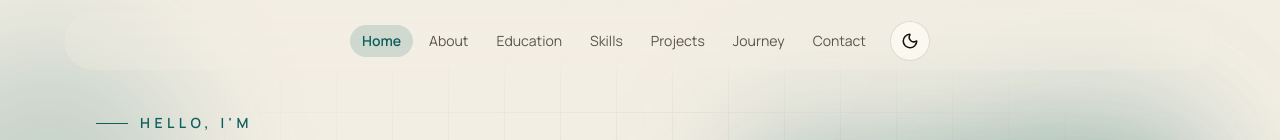
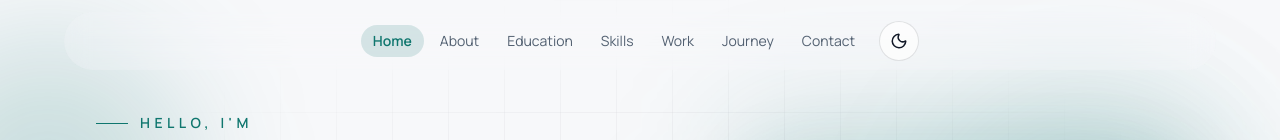
Before and after one commit to Poorna-danushka/Poorna-Danushka-portfolio, a React (Vite) app: page / in a window 1280 px wide. Shown: the top 140 px of the page. Built offline with nearby package versions, Linux system fonts and the light colour scheme; grey boxes are pictures that could not be loaded.

Commit message:
Refine portfolio layout, navigation, and color theme

```diff
--- a/src/App.tsx
+++ b/src/App.tsx
@@ -6,7 +6,6 @@ import { Education } from './sections/Education'
 import { Hero } from './sections/Hero'
 import { Journey } from './sections/Journey'
 import { Projects } from './sections/Projects'
-import { Services } from './sections/Services'
 import { Skills } from './sections/Skills'
 
 export default function App() {
@@ -26,7 +25,6 @@ export default function App() {
         <Skills />
         <Projects />
         <Journey />
-        <Services />
         <Contact />
       </main>
       <Footer />
--- a/src/components/SectionHeading.tsx
+++ b/src/components/SectionHeading.tsx
@@ -18,12 +18,12 @@ export function SectionHeading({ eyebrow, title, description, align = 'left' }:
       initial="hidden"
       whileInView="visible"
       viewport={{ once: true, amount: 0.4 }}
-      className={align === 'center' ? 'mx-auto max-w-2xl text-center' : 'max-w-2xl'}
+      className={align === 'center' ? 'mx-auto max-w-2xl text-center' : 'max-w-3xl'}
     >
       {eyebrow ? (
         <p className="mb-3 text-xs font-semibold uppercase tracking-[0.28em] text-accent">{eyebrow}</p>
       ) : null}
-      <h2 className="text-balance font-display text-3xl leading-tight text-fg min-[380px]:text-4xl sm:text-5xl">{title}</h2>
+      <h2 className="text-balance font-display text-3xl font-medium leading-[1.08] tracking-tight text-fg min-[380px]:text-4xl sm:text-5xl">{title}</h2>
       {description ? <p className="mt-4 text-base leading-relaxed text-muted sm:text-lg">{description}</p> : null}
     </motion.div>
   )
--- a/src/data/portfolio.ts
+++ b/src/data/portfolio.ts
@@ -44,7 +44,7 @@ export const portfolio: PortfolioData = {
     { id: 'about', label: 'About' },
     { id: 'education', label: 'Education' },
     { id: 'skills', label: 'Skills' },
-    { id: 'projects', label: 'Projects' },
+    { id: 'projects', label: 'Work' },
     { id: 'journey', label: 'Journey' },
     { id: 'contact', label: 'Contact' },
   ],
--- a/src/index.css
+++ b/src/index.css
@@ -16,26 +16,26 @@
 }
 
 :root {
-  --bg: #f3eee4;
-  --elevated: #fffcf6;
-  --fg: #14120e;
-  --muted: #5a554c;
-  --border: rgb(20 18 14 / 0.12);
-  --accent: #0c5f5a;
-  --accent-fg: #f4fffc;
-  --glow: rgb(12 95 90 / 0.22);
+  --bg: #f7f8fa;
+  --elevated: #ffffff;
+  --fg: #111827;
+  --muted: #526071;
+  --border: rgb(17 24 39 / 0.12);
+  --accent: #0f766e;
+  --accent-fg: #f0fdfa;
+  --glow: rgb(15 118 110 / 0.18);
   color-scheme: light;
 }
 
 .dark {
-  --bg: #07090c;
-  --elevated: #10151c;
-  --fg: #efeae1;
-  --muted: #a39c91;
-  --border: rgb(239 234 225 / 0.11);
-  --accent: #3ee0c8;
-  --accent-fg: #05211d;
-  --glow: rgb(62 224 200 / 0.2);
+  --bg: #0b1120;
+  --elevated: #121b2d;
+  --fg: #f8fafc;
+  --muted: #a8b3c5;
+  --border: rgb(226 232 240 / 0.13);
+  --accent: #2dd4bf;
+  --accent-fg: #042f2e;
+  --glow: rgb(45 212 191 / 0.2);
   color-scheme: dark;
 }
 
```
